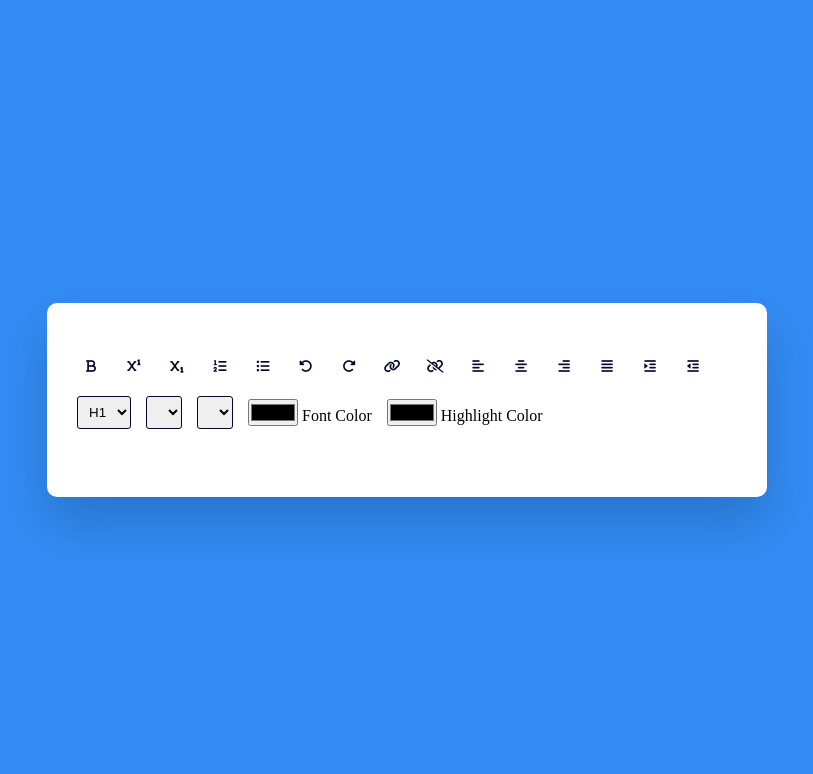
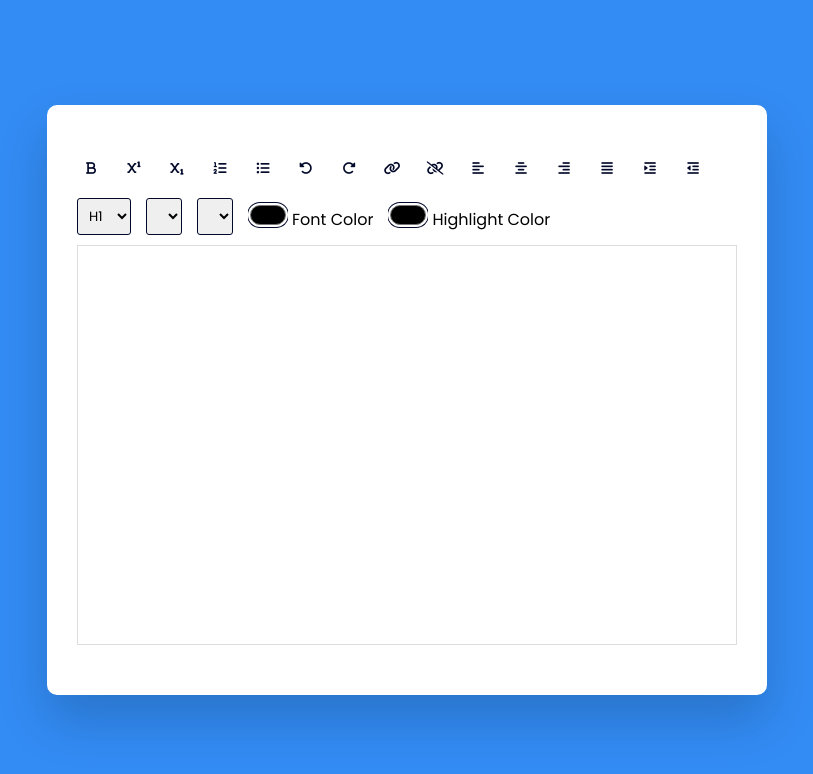
Before and after one commit to PhelipeSilvestre/100-project-of-javascript, a plain HTML site: page Day 02 - Text Editor/index.html in a window 1280 px wide. Shown: the whole page, without its empty margins (233-1046 px from the left). Drawn offline with Linux system fonts and the light colour scheme.

Commit message:
finish css and html

```diff
--- a/Day 02 - Text Editor/styles.css
+++ b/Day 02 - Text Editor/styles.css
@@ -44,3 +44,40 @@ select {
   border-radius: 3px;
   cursor: pointer;
 }
+
+.options label,
+.options select {
+  font-family: "Poppins", sans-serif;
+}
+
+input[type="color"] {
+  -webkit-appearance: none;
+  -moz-appearance: none;
+  appearance: none;
+  background-color: transparent;
+  width: 40px;
+  height: 28px;
+  border: none;
+  cursor: pointer;
+}
+
+input[type="color"]::-webkit-color-swatch {
+  border-radius: 15px;
+  box-shadow: 0 0 0 2px #fff, 0 0 0 3px #020929;
+}
+
+input[type="color"]::-moz-color-swatch {
+  border-radius: 15px;
+  box-shadow: 0 0 0 2px #fff, 0 0 0 3px #020929;
+}
+
+#text-input {
+  margin-top: 10px;
+  border: 1px solid #ddd;
+  padding: 20px;
+  height: 50vh;
+}
+
+.active {
+  background-color: #e0e9ff;
+}
```
